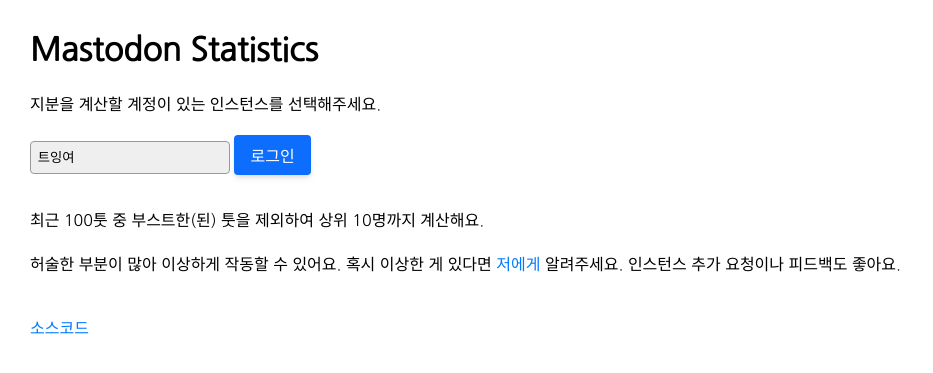
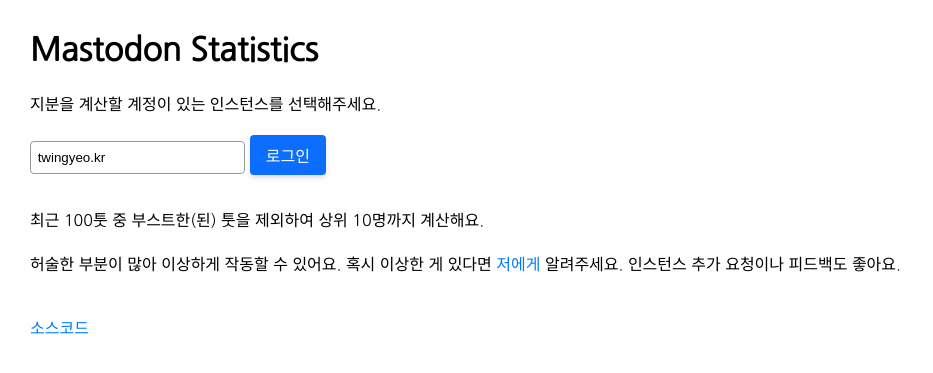
Before and after one commit to Solinidev/mstd-statistics, a Flask app: page /index in a window 1280 px wide. Shown: the top 373 px of the page, without its empty margins (0-933 px from the left). Run offline with Flask 2, Linux system fonts and the light colour scheme.

Commit message:
select 태그 대신 datalist, input 태그 활용

```diff
--- a/src/web/application.py
+++ b/src/web/application.py
@@ -17,7 +17,10 @@ def index():
 
 @app.route('/auth', methods=['POST'])
 def authorize():
-    session['instance'] = request.form['instance']
+    if request.form['instance'][:7] != "https://":
+        session['instance'] = "https://" + request.form['instance']
+    else:
+        session['instance'] = request.form['instance']
     try:
         session['client_id'], session['client_secret'] = oauth.make_app(session['instance'])
         return redirect(session['instance'] + '/oauth/authorize?client_id=' + session['client_id'] + '&redirect_uri=' + settings.host + '/r&response_type=code&scope=read')
--- a/src/web/static/css/style.css
+++ b/src/web/static/css/style.css
@@ -9,7 +9,7 @@ body {
     /* text-align: center; */
 }
 
-select {
+input {
     -webkit-appearance: none;
     -moz-appearance: none;
     appearance: none;
@@ -23,15 +23,11 @@ select {
     transition: 0.15s ease-in-out;
 }
 
-select:focus {
+input:focus {
     border-color: #a4d0ff;
     box-shadow: 0 0 0.5px 1.7px #a4d0ff;
     box-shadow: 0 0 0 1.7px -moz-mac-focusring;
     outline: none;
-}
-
-select::-ms-expand {
-    display: none;
 }
 
 button {
--- a/src/web/templates/index.html
+++ b/src/web/templates/index.html
@@ -12,12 +12,13 @@
         </div>
         <br>
         <form method="POST" action="/auth">
-            <select name="instance">
-                <option value="https://twingyeo.kr">트잉여</option>
-                <option value="https://planet.moe">플래닛</option>
-                <option value="https://qdon.space">큐돈</option>
-                <option value="https://madost.one">마도스톤</option>
-            </select>
+            <input list="instanceList" name="instance" value="twingyeo.kr">
+            <datalist id="instanceList">
+                <option value="twingyeo.kr">
+                <option value="planet.moe">
+                <option value="qdon.space">
+                <option value="madost.one">
+            </datalist>
             <button>로그인</button>
         </form>
         <br>
```
